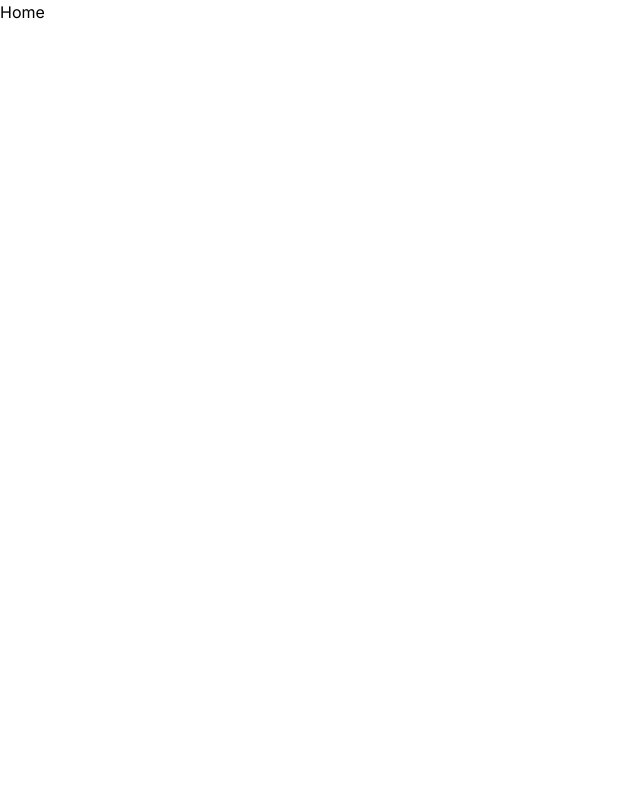
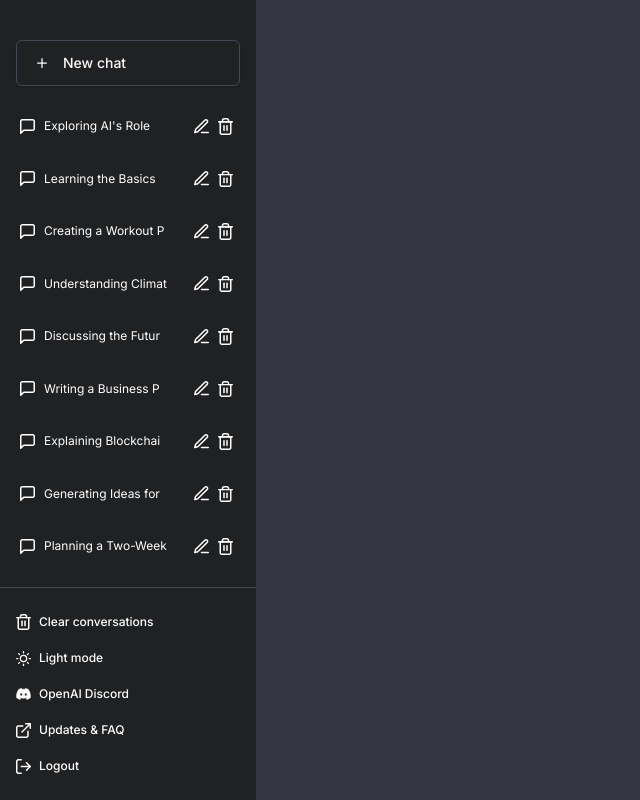
Before and after one commit to abdifitahabdulkadir/chatwise, a Next.js app: page / in a window 1280 px wide. Shown: the whole page, without its empty margins (0-640 px from the left). Built offline with nearby package versions, Linux system fonts and the light colour scheme.

Commit message:
add sidebar

```diff
--- a/app/(dashboard)/welcome/page.tsx
+++ b/app/(dashboard)/welcome/page.tsx
@@ -1,4 +1,4 @@
-import { OAuthButtons } from "@/components/oauth-buttons";
+import { OAuthButtons } from "@/components/OauthButtons";
 import Image from "next/image";
 
 export default function Home() {
--- a/app/globals.css
+++ b/app/globals.css
@@ -3,6 +3,33 @@
 @tailwind utilities;
 @layer base {
   :root {
-    --radius: 0.5rem
+    --radius: 0.5rem;
+  }
+  /* leftsider bar scroll style */
+  .left-sidebar {
+    scrollbar-width: thin;
+    scrollbar-color: #888 #222;
+  }
+
+  /* WebKit-based styling */
+  .left-sidebar::-webkit-scrollbar {
+    width: 8px;
+  }
+
+  .left-sidebar::-webkit-scrollbar-track {
+    background: #222;
+  }
+
+  .left-sidebar::-webkit-scrollbar-thumb {
+    background: #888;
+    border-radius: 4px;
+  }
+
+  .left-sidebar::-webkit-scrollbar-thumb:hover {
+    background: #555;
+  }
+
+  .left-sidebar::-webkit-scrollbar-corner {
+    background: transparent;
   }
 }
--- a/app/layout.tsx
+++ b/app/layout.tsx
@@ -8,7 +8,7 @@ export default function RootLayout({
 }>) {
   return (
     <html lang="en">
-      <body className={` ${interFont.className} antialiased`}>{children}</body>
+      <body className={` ${interFont.className}  antialiased`}>{children}</body>
     </html>
   );
 }
--- a/app/page.tsx
+++ b/app/page.tsx
@@ -1,3 +1,4 @@
+import LeftSideBar from "@/components/LeftSideBar";
 import { Metadata } from "next";
 
 export const metadata: Metadata = {
@@ -7,8 +8,12 @@ export const metadata: Metadata = {
 
 export default function Home() {
   return (
-    <main>
-      <h5>Home</h5>
+    <main className="w-full min-h-screen overscroll-none bg-MediumGray grid grid-cols-[20%_80%]">
+      <div className="h-screen sticky top-0">
+        <LeftSideBar />
+      </div>
+
+      <div className="overflow-y-auto flex-grow flex items-center justify-center"></div>
     </main>
   );
 }
--- /dev/null
+++ b/components/LeftSideBar.tsx
@@ -0,0 +1,34 @@
+import React from "react";
+import { Button } from "./ui/button";
+import Image from "next/image";
+import { chats } from "@/constants/sidebar";
+import SidebarItem from "./SidebarItem";
+import ButtonWithIconText from "./shared/ButtonWithIconText";
+
+export default function LeftSideBar() {
+  return (
+    <section className="flex flex-col h-full w-full bg-DarkGray">
+      {/* Scrollable Chat List Section */}
+      <div className="w-full overflow-y-auto left-sidebar h-0 flex-grow px-4 py-10">
+        <Button className="bg-transparent flex gap-4 justify-start border border-LightGray w-full h-fit rounded-[6px] px-5 py-3">
+          <Image src={"/icons/plus.svg"} alt="plus icon" width={10} height={10} className="object-contain" />
+          <span>New chat</span>
+        </Button>
+        <div className="w-full flex flex-col gap-y-3 py-5">
+          {chats.map((item, index) => (
+            <SidebarItem key={index} iconUrl={item.icon} text={item.title} />
+          ))}
+        </div>
+      </div>
+
+      {/* Fixed Bottom Section */}
+      <div className="w-full border-t border-LightGray py-4">
+        <ButtonWithIconText iconUrl="/icons/delete.svg" text="Clear conversations" alt="delete icon" />
+        <ButtonWithIconText iconUrl="/icons/contrast.svg" text="Light mode" alt="light mode icon" />
+        <ButtonWithIconText iconUrl="/icons/discord.svg" text="OpenAI Discord" alt="discord icon" />
+        <ButtonWithIconText iconUrl="/icons/enlarge.svg" text="Updates & FAQ" alt="update icon" />
+        <ButtonWithIconText iconUrl="/icons/logout.svg" text="Logout" alt="logout icon" />
+      </div>
+    </section>
+  );
+}
--- /dev/null
+++ b/components/SidebarItem.tsx
@@ -0,0 +1,58 @@
+"use client";
+import React, { useState } from "react";
+import ImageIcon from "./shared/ImageIcon";
+import { Input } from "./ui/input";
+import { cn } from "@/lib/utils";
+import { motion } from "framer-motion";
+
+interface SideBarItemPros {
+  text: string;
+  iconUrl: string;
+}
+export default function SidebarItem({ text, iconUrl }: SideBarItemPros) {
+  const [isEditing, setIsEditing] = useState(false);
+  const [input, setInput] = useState(text);
+  const toggle = () => setIsEditing((prev) => !prev);
+  const changeText = (value: React.ChangeEvent<HTMLInputElement>) => setInput(value.target.value);
+  const handleSubmit = (e: React.FormEvent<HTMLFormElement>) => {
+    e.preventDefault();
+    toggle();
+  };
+  console.log(isEditing, text);
+  const textFormat = (input || text).substring(0, input.length > 20 ? 20 : input.length);
+  return (
+    <div className={cn("bg-LightDaker/4 px-1  duration-300   border-none  cursor-pointer transition-all hover:bg-opacity-90 items-center gap-1.5 grid grid-cols-[1fr_8fr_1fr_1fr]  py-3 w-full h-fit text-white", !isEditing && "hover:bg-LightGray/30 ")}>
+      {!isEditing && <ImageIcon iconUrl={iconUrl} alt="message icon" />}
+      {isEditing && (
+        <motion.form
+          initial={{
+            y: 10,
+            opacity: 0,
+          }}
+          transition={{
+            duration: 0.6,
+          }}
+          animate={{
+            y: 0,
+            opacity: 1,
+          }}
+          onSubmit={handleSubmit}
+          className="col-span-full "
+        >
+          <Input autoFocus value={input} onChange={changeText} className={cn("w-full  border-none shadow-none   focus-visible:ring-1  focus-visible:ring-Purple", isEditing && "ring-1 ring-Purple")} />
+        </motion.form>
+      )}
+      {!isEditing && <p className="overflow-hidden   text-xs font-normal">{textFormat}</p>}
+      {!isEditing && (
+        <>
+          <button onClick={toggle} title="edit chat">
+            <ImageIcon iconUrl={"/icons/pen.svg"} alt="edit icon" imageStyle="hover:scale-[1.4] transition-all  duration-400 " />
+          </button>
+          <button title="delete chat">
+            <ImageIcon iconUrl={"/icons/delete.svg"} alt="delete icon" imageStyle="hover:scale-[1.4] transition-all  duration-400 " />
+          </button>
+        </>
+      )}
+    </div>
+  );
+}
--- /dev/null
+++ b/components/shared/ButtonWithIconText.tsx
@@ -0,0 +1,17 @@
+import React from "react";
+import { Button } from "../ui/button";
+import ImageIcon from "./ImageIcon";
+
+interface ButtonWithIconTextPros {
+  iconUrl: string;
+  text: string;
+  alt: string;
+}
+export default function ButtonWithIconText({ iconUrl, text, alt }: ButtonWithIconTextPros) {
+  return (
+    <Button className="bg-transparent border-none shadow-none text-white text-xs px-4 flex justify-start gap-2 w-full rounded-none hover:bg-LightGray/30 hover:bg-opacity-90">
+      <ImageIcon iconUrl={iconUrl} alt={alt} />
+      {text}
+    </Button>
+  );
+}
--- /dev/null
+++ b/components/shared/ImageIcon.tsx
@@ -0,0 +1,12 @@
+import Image from "next/image";
+import React from "react";
+
+import { cn } from "@/lib/utils";
+interface ImageIconProps {
+  iconUrl: string;
+  imageStyle?: string;
+  alt: string;
+}
+export default function ImageIcon({ iconUrl, alt, imageStyle }: ImageIconProps) {
+  return <Image src={iconUrl} alt={alt} height={15} width={15} className={cn("object-contain ", imageStyle)} loading="eager" />;
+}
--- /dev/null
+++ b/components/ui/input.tsx
@@ -0,0 +1,22 @@
+import * as React from "react"
+
+import { cn } from "@/lib/utils"
+
+const Input = React.forwardRef<HTMLInputElement, React.ComponentProps<"input">>(
+  ({ className, type, ...props }, ref) => {
+    return (
+      <input
+        type={type}
+        className={cn(
+          "flex h-9 w-full rounded-md border border-neutral-200 bg-transparent px-3 py-1 text-base shadow-sm transition-colors file:border-0 file:bg-transparent file:text-sm file:font-medium file:text-neutral-950 placeholder:text-neutral-500 focus-visible:outline-none focus-visible:ring-1 focus-visible:ring-neutral-950 disabled:cursor-not-allowed disabled:opacity-50 md:text-sm dark:border-neutral-800 dark:file:text-neutral-50 dark:placeholder:text-neutral-400 dark:focus-visible:ring-neutral-300",
+          className
+        )}
+        ref={ref}
+        {...props}
+      />
+    )
+  }
+)
+Input.displayName = "Input"
+
+export { Input }
--- /dev/null
+++ b/constants/sidebar.ts
@@ -0,0 +1,22 @@
+export const chats = [
+  { title: "Exploring AI's Role in Healthcare", icon: "/icons/message.svg" },
+  { title: "Learning the Basics of Python Programming", icon: "/icons/message.svg" },
+  { title: "Creating a Workout Plan for Beginners", icon: "/icons/message.svg" },
+  { title: "Understanding Climate Change Effects", icon: "/icons/message.svg" },
+  { title: "Discussing the Future of Electric Cars", icon: "/icons/message.svg" },
+  { title: "Writing a Business Plan for a Startup", icon: "/icons/message.svg" },
+  { title: "Explaining Blockchain Technology", icon: "/icons/message.svg" },
+  { title: "Generating Ideas for a Sci-Fi Story", icon: "/icons/message.svg" },
+  { title: "Planning a Two-Week European Vacation", icon: "/icons/message.svg" },
+  { title: "Analyzing the Causes of World War II", icon: "/icons/message.svg" },
+  { title: "Cooking Tips for Beginners", icon: "/icons/message.svg" },
+  { title: "Understanding the Basics of Machine Learning", icon: "/icons/message.svg" },
+  { title: "Discussing the Benefits of Mindfulness", icon: "/icons/message.svg" },
+  { title: "Exploring Renewable Energy Solutions", icon: "/icons/message.svg" },
+  { title: "How to Start a Freelancing Career", icon: "/icons/message.svg" },
+  { title: "Learning About Space Exploration Milestones", icon: "/icons/message.svg" },
+  { title: "Understanding Cryptocurrency Investments", icon: "/icons/message.svg" },
+  { title: "Writing a Compelling College Application Essay", icon: "/icons/message.svg" },
+  { title: "Explaining How the Internet Works", icon: "/icons/message.svg" },
+  { title: "Tips for Improving Public Speaking Skills", icon: "/icons/message.svg" },
+];
--- a/tailwind.config.ts
+++ b/tailwind.config.ts
@@ -9,6 +9,7 @@ export default {
         DarkGray: "#202123",
         MediumGray: "#343541",
         LightGray: "#444654",
+        LightDaker: "#343540",
         SoftGray: "#9A9B9F",
         PaleGray: "#C5C5D1",
         OffWhite: "#ECECF1",
```
Also changed, not shown: components/OauthButtons.tsx (renamed from components/oauth-buttons.tsx).
